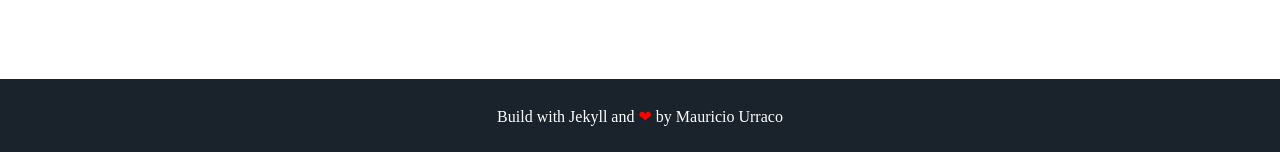
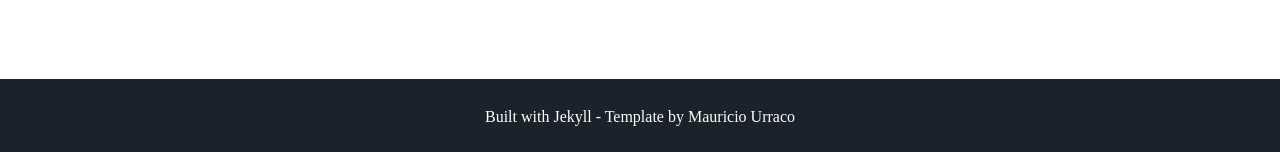
Before and after one commit to jmr533/jmr533.github.io, a Jekyll site: the page built from index.html, in a window 1280 px wide. Shown: the part 1603-1755 px from the top of the page. Built offline with Jekyll 4.4.1, drawn with Linux system fonts in a browser that asks for light colours; some web fonts are replaced.

Commit message:
changing footer

```diff
--- a/_includes/footer.html
+++ b/_includes/footer.html
@@ -1,6 +1,6 @@
 <footer class="footer">
     <!-- <p>&copy; {{ site.username }}</p> -->
-    <p>Build with Jekyll and <span class="love">❤</span> by <a href="https://github.com/murraco">Mauricio Urraco</a></p>
+    <p>Built with Jekyll - Template by <a href="https://github.com/murraco">Mauricio Urraco</a></p>
 </footer>
 <script src="//cdn.jsdelivr.net/particles.js/2.0.0/particles.min.js"></script>
 <script src="{{ '/assets/js/sweet-scroll.min.js' | prepend: site.baseurl }}"></script>
```
